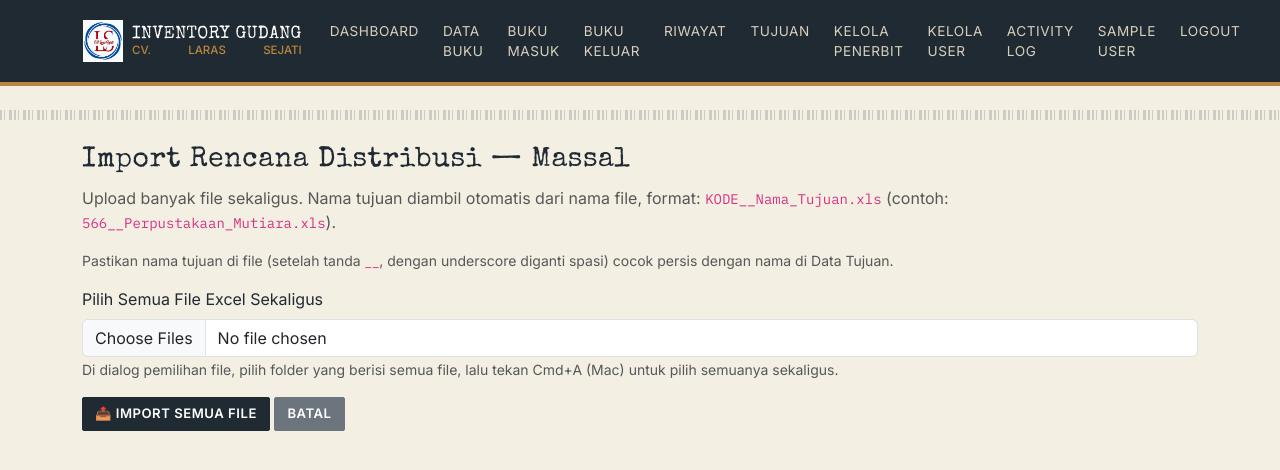
After one commit to echsanaji-cell/inventory-gudang, a Flask app: page /tujuan/import-rencana-massal in a window 1280 px wide. The commit adds this page. Shown: the top 470 px of the page. Run offline with Flask 3, Linux system fonts and the light colour scheme; the visitor is signed in with stand-in values (Sample User, id 1); some libraries are stand-ins or nearby versions.

Commit message:
Tambah fitur import rencana distribusi massal (banyak file sekaligus) berdasarkan nama file

```diff
--- a/app.py
+++ b/app.py
@@ -3,6 +3,7 @@ import os
 import barcode
 import smtplib
 import xlrd
+import re
 from email.mime.text import MIMEText
 from email.mime.multipart import MIMEMultipart
 from email.mime.base import MIMEBase
@@ -30,7 +31,7 @@ import json as json_lib
 
 app = Flask(__name__)
 app.secret_key = os.environ.get("SECRET_KEY", "dev-secret-key")
-app.config['MAX_CONTENT_LENGTH'] = 15 * 1024 * 1024  # 15MB
+app.config['MAX_CONTENT_LENGTH'] = 100 * 1024 * 1024  # 100MB
 app.config['SESSION_COOKIE_SECURE'] = os.environ.get('RENDER') is not None
 app.config['SESSION_COOKIE_HTTPONLY'] = True
 app.config['SESSION_COOKIE_SAMESITE'] = 'Lax'
@@ -2701,5 +2702,146 @@ def tujuan_import_rencana(tujuan_id):
     conn.close()
     return render_template('tujuan/import_rencana.html', tujuan=tujuan)
 
+# ------------------ IMPORT RENCANA DISTRIBUSI MASSAL (BANYAK FILE SEKALIGUS) ------------------
+@app.route('/tujuan/import-rencana-massal', methods=['GET', 'POST'])
+@login_required
+@admin_required
+def tujuan_import_rencana_massal():
+    if request.method == 'POST':
+        files = request.files.getlist('files')
+
+        if not files or files[0].filename == '':
+            flash('Pilih minimal satu file.', 'danger')
+            return render_template('tujuan/import_rencana_massal.html')
+
+        conn = get_db_connection()
+        cur = conn.cursor()
+
+        cur.execute("SELECT id, nama FROM tujuan")
+        semua_tujuan = cur.fetchall()
+        # peta nama tujuan (huruf kecil, di-trim) -> LIST id, buat deteksi nama yang bentrok
+        peta_tujuan = {}
+        for t in semua_tujuan:
+            key = t['nama'].strip().lower()
+            peta_tujuan.setdefault(key, []).append(t['id'])
+
+        cur.execute("SELECT id, isbn FROM buku")
+        peta_buku = {b['isbn'].strip(): b['id'] for b in cur.fetchall()}
+
+        file_berhasil = 0
+        file_tujuan_tidak_ketemu = []
+        file_nama_bentrok = []
+        file_gagal_baca = []
+        total_baris_masuk = 0
+        total_isbn_tidak_ketemu = 0
+
+        for f in files:
+            nama_file = f.filename
+            if not nama_file or not nama_file.lower().endswith(('.xls', '.xlsx')):
+                continue
+
+            # ambil nama tujuan dari nama file: {nomor urut}__{Nama_Tujuan}.xls
+            nama_tanpa_ext = re.sub(r'\.(xls|xlsx)$', '', nama_file, flags=re.IGNORECASE)
+            if '__' in nama_tanpa_ext:
+                bagian_nama = nama_tanpa_ext.split('__', 1)[1]
+            else:
+                bagian_nama = nama_tanpa_ext
+            nama_tujuan_dicari = bagian_nama.replace('_', ' ').strip().lower()
+
+            daftar_id_cocok = peta_tujuan.get(nama_tujuan_dicari, [])
+
+            if len(daftar_id_cocok) == 0:
+                file_tujuan_tidak_ketemu.append(nama_file)
+                continue
+
+            if len(daftar_id_cocok) > 1:
+                file_nama_bentrok.append(f'{nama_file} → cocok dengan {len(daftar_id_cocok)} tujuan sekaligus (nama sama, wilayah beda)')
+                continue
+
+            tujuan_id = daftar_id_cocok[0]
+
+            try:
+                semua_rows = baca_excel_universal(f)
+            except Exception:
+                file_gagal_baca.append(nama_file)
+                continue
+
+            header_row_idx = None
+            kolom_index = {}
+            alias_kolom = {'isbn': ['isbn'], 'eksemplar': ['eksemplar', 'jumlah eksemplar', 'jumlah']}
+
+            for i, row in enumerate(semua_rows[:15]):
+                row_values = [str(cell).strip().lower() if cell is not None else '' for cell in row]
+                if 'isbn' in row_values:
+                    header_row_idx = i
+                    for field, kemungkinan_nama in alias_kolom.items():
+                        for nama in kemungkinan_nama:
+                            if nama in row_values:
+                                kolom_index[field] = row_values.index(nama)
+                                break
+                    break
+
+            if header_row_idx is None or 'isbn' not in kolom_index:
+                file_gagal_baca.append(nama_file)
+                continue
+
+            for row in semua_rows[header_row_idx + 1:]:
+                idx_isbn = kolom_index.get('isbn')
+                idx_eks = kolom_index.get('eksemplar')
+
+                if idx_isbn is None or idx_isbn >= len(row) or row[idx_isbn] is None:
+                    continue
+
+                isbn = str(row[idx_isbn]).strip()
+                if not isbn:
+                    continue
+
+                try:
+                    eksemplar = int(float(row[idx_eks])) if idx_eks is not None and idx_eks < len(row) and row[idx_eks] else 1
+                except (ValueError, TypeError):
+                    eksemplar = 1
+
+                buku_id = peta_buku.get(isbn)
+                if not buku_id:
+                    total_isbn_tidak_ketemu += 1
+                    continue
+
+                cur.execute(
+                    """INSERT INTO distribusi_rencana (tujuan_id, buku_id, jumlah_rencana)
+                       VALUES (%s, %s, %s)
+                       ON CONFLICT (tujuan_id, buku_id)
+                       DO UPDATE SET jumlah_rencana = distribusi_rencana.jumlah_rencana + EXCLUDED.jumlah_rencana""",
+                    (tujuan_id, buku_id, eksemplar)
+                )
+                total_baris_masuk += 1
+
+            file_berhasil += 1
+
+        conn.commit()
+        cur.close()
+        conn.close()
+
+        catat_aktivitas('Import Rencana Massal', f'{file_berhasil} file diproses, {total_baris_masuk} baris rencana masuk')
+
+        pesan = f'{file_berhasil} file berhasil diproses ({total_baris_masuk} baris rencana distribusi masuk).'
+        if file_tujuan_tidak_ketemu:
+            pesan += f' {len(file_tujuan_tidak_ketemu)} file nama tujuannya tidak ditemukan sama sekali.'
+        if file_nama_bentrok:
+            pesan += f' {len(file_nama_bentrok)} file nama tujuannya BENTROK (cocok ke lebih dari 1 tujuan) — dilewati, perlu diproses manual.'
+        if file_gagal_baca:
+            pesan += f' {len(file_gagal_baca)} file gagal dibaca/format salah.'
+        if total_isbn_tidak_ketemu:
+            pesan += f' {total_isbn_tidak_ketemu} baris ISBN tidak ditemukan di Data Buku.'
+
+        return render_template(
+            'tujuan/import_rencana_massal.html',
+            hasil=True, pesan=pesan,
+            file_tujuan_tidak_ketemu=file_tujuan_tidak_ketemu,
+            file_nama_bentrok=file_nama_bentrok,
+            file_gagal_baca=file_gagal_baca
+        )
+
+    return render_template('tujuan/import_rencana_massal.html')
+
 if __name__ == '__main__':
     app.run(debug=True)
--- /dev/null
+++ b/templates/tujuan/import_rencana_massal.html
@@ -0,0 +1,63 @@
+{% extends "base.html" %}
+{% block title %}Import Rencana Massal{% endblock %}
+{% block content %}
+<h3>Import Rencana Distribusi — Massal</h3>
+<p class="text-muted">Upload banyak file sekaligus. Nama tujuan diambil otomatis dari nama file, format: <code>KODE__Nama_Tujuan.xls</code> (contoh: <code>566__Perpustakaan_Mutiara.xls</code>).</p>
+<p class="text-muted small">Pastikan nama tujuan di file (setelah tanda <code>__</code>, dengan underscore diganti spasi) cocok persis dengan nama di Data Tujuan.</p>
+
+{% if hasil %}
+<div class="alert alert-info">{{ pesan }}</div>
+
+{% if file_tujuan_tidak_ketemu %}
+<div class="card mb-3">
+    <div class="card-header bg-warning-subtle">⚠️ File dengan nama tujuan tidak cocok ({{ file_tujuan_tidak_ketemu|length }})</div>
+    <div class="card-body">
+        <ul class="small mb-0">
+            {% for f in file_tujuan_tidak_ketemu %}
+            <li>{{ f }}</li>
+            {% endfor %}
+        </ul>
+    </div>
+</div>
+{% endif %}
+{% if file_nama_bentrok %}
+<div class="card mb-3">
+    <div class="card-header bg-danger-subtle">⚠️ File dengan nama tujuan BENTROK — perlu diproses manual ({{ file_nama_bentrok|length }})</div>
+    <div class="card-body">
+        <p class="small text-muted">File-file ini nama tujuannya cocok ke lebih dari satu lokasi (nama sama, tapi kecamatan/desa beda). Gunakan menu <strong>Import Rencana</strong> per tujuan (dari halaman Detail Tujuan) untuk file-file ini, biar bisa pilih lokasi yang tepat secara manual.</p>
+        <ul class="small mb-0">
+            {% for f in file_nama_bentrok %}
+            <li>{{ f }}</li>
+            {% endfor %}
+        </ul>
+    </div>
+</div>
+{% endif %}
+
+{% if file_gagal_baca %}
+<div class="card mb-3">
+    <div class="card-header bg-danger-subtle">❌ File gagal dibaca ({{ file_gagal_baca|length }})</div>
+    <div class="card-body">
+        <ul class="small mb-0">
+            {% for f in file_gagal_baca %}
+            <li>{{ f }}</li>
+            {% endfor %}
+        </ul>
+    </div>
+</div>
+{% endif %}
+
+<a href="{{ url_for('tujuan_list') }}" class="btn btn-primary">Lihat Daftar Tujuan</a>
+{% endif %}
+
+<form method="POST" enctype="multipart/form-data" class="mt-3">
+    <input type="hidden" name="csrf_token" value="{{ csrf_token() }}">
+    <div class="mb-3">
+        <label class="form-label">Pilih Semua File Excel Sekaligus</label>
+        <input type="file" name="files" class="form-control" accept=".xls,.xlsx" multiple required>
+        <small class="text-muted">Di dialog pemilihan file, pilih folder yang berisi semua file, lalu tekan Cmd+A (Mac) untuk pilih semuanya sekaligus.</small>
+    </div>
+    <button type="submit" class="btn btn-primary">📤 Import Semua File</button>
+    <a href="{{ url_for('tujuan_list') }}" class="btn btn-secondary">Batal</a>
+</form>
+{% endblock %}
--- a/templates/tujuan/list.html
+++ b/templates/tujuan/list.html
@@ -5,7 +5,8 @@
     <h3 class="mb-0">Tujuan Distribusi</h3>
     <div>
         {% if session.role == 'admin' %}
-        <a href="{{ url_for('tujuan_import') }}" class="btn btn-outline-secondary btn-sm">📤 Import Excel</a>
+        <a href="{{ url_for('tujuan_import') }}" class="btn btn-outline-secondary btn-sm">📤 Import Tujuan</a>
+        <a href="{{ url_for('tujuan_import_rencana_massal') }}" class="btn btn-outline-primary btn-sm">📦 Import Rencana Massal</a>
         <a href="{{ url_for('tujuan_tambah') }}" class="btn btn-primary btn-sm">+ Tambah Tujuan</a>
         {% endif %}
     </div>
```
